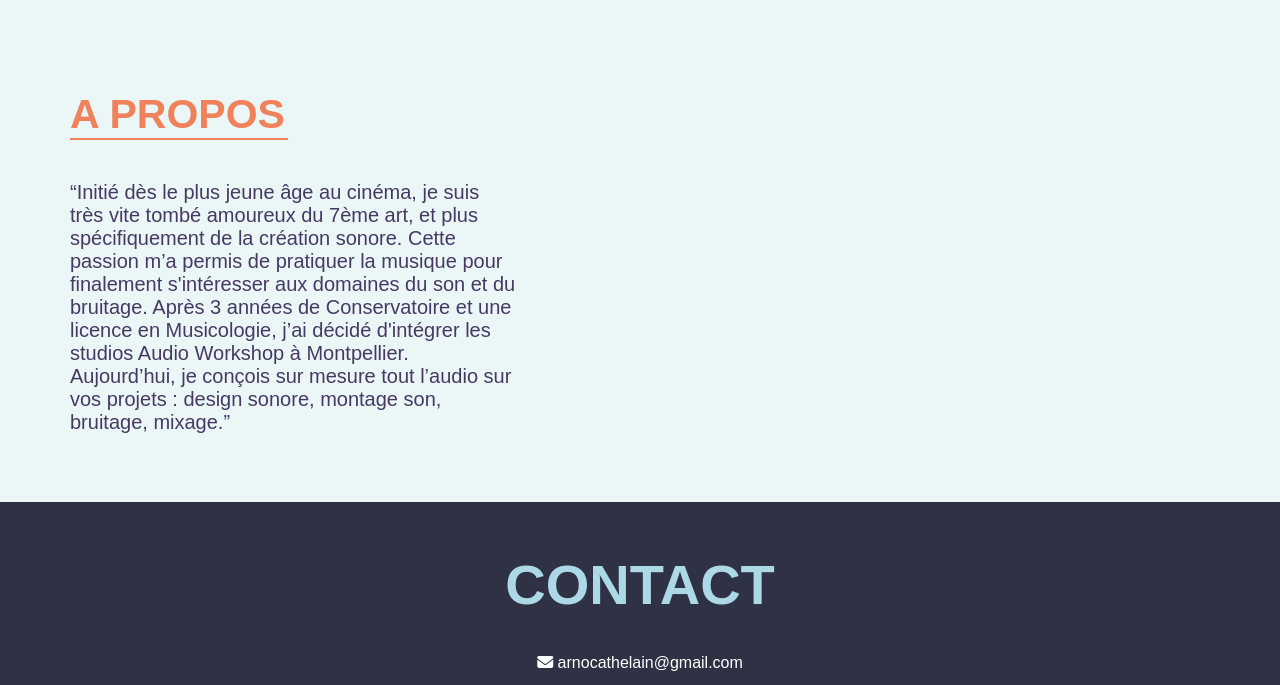
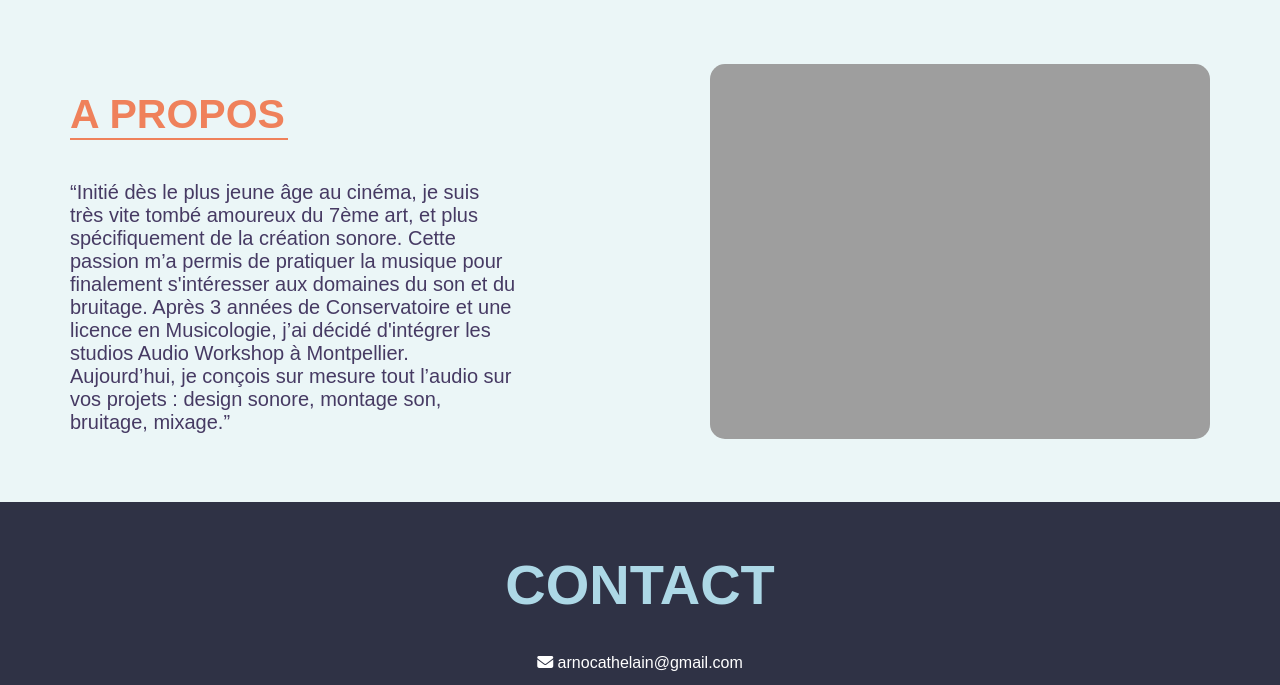
Before and after one commit to LorenzoDv/ArnoWebsite, a plain HTML site: page index.html in a window 1280 px wide. Shown: the part 2654-3339 px from the top of the page. Drawn offline with Linux system fonts and the light colour scheme; the site is published under a folder, as on GitHub Pages, so addresses that start at the root find nothing.

Commit message:
change path

```diff
--- a/index.html
+++ b/index.html
@@ -6,7 +6,7 @@
     <meta name="viewport" content="width=device-width, initial-scale=1.0">
     <link rel="stylesheet" href="https://cdnjs.cloudflare.com/ajax/libs/font-awesome/6.3.0/css/all.min.css">
     <link rel="stylesheet" href="style.css">
-    <title>Document</title>
+    <title>Arno Cathelain</title>
 </head>
 <body>
     <header id="top">
@@ -159,7 +159,7 @@
                     Aujourd’hui, je conçois sur mesure tout l’audio sur vos projets : design sonore, montage son,
                     bruitage, mixage.”</p>
             </div>
-            <img src="/img/_DSF4306.jpg" alt="">
+            <img src="img/_DSF4306.jpg" alt="">
         </div>
     </main>
     <footer>
--- a/style.css
+++ b/style.css
@@ -319,7 +319,7 @@ figure img{
 .desc:hover{
     opacity: 1;
    background-color:  rgba(47, 50, 69, 0.7);
-    cursor: url("/img/play-solid.svg"), auto;
+    cursor: url("img/play-solid.svg"), auto;
 }
 .desc{
     display: flex;
```
